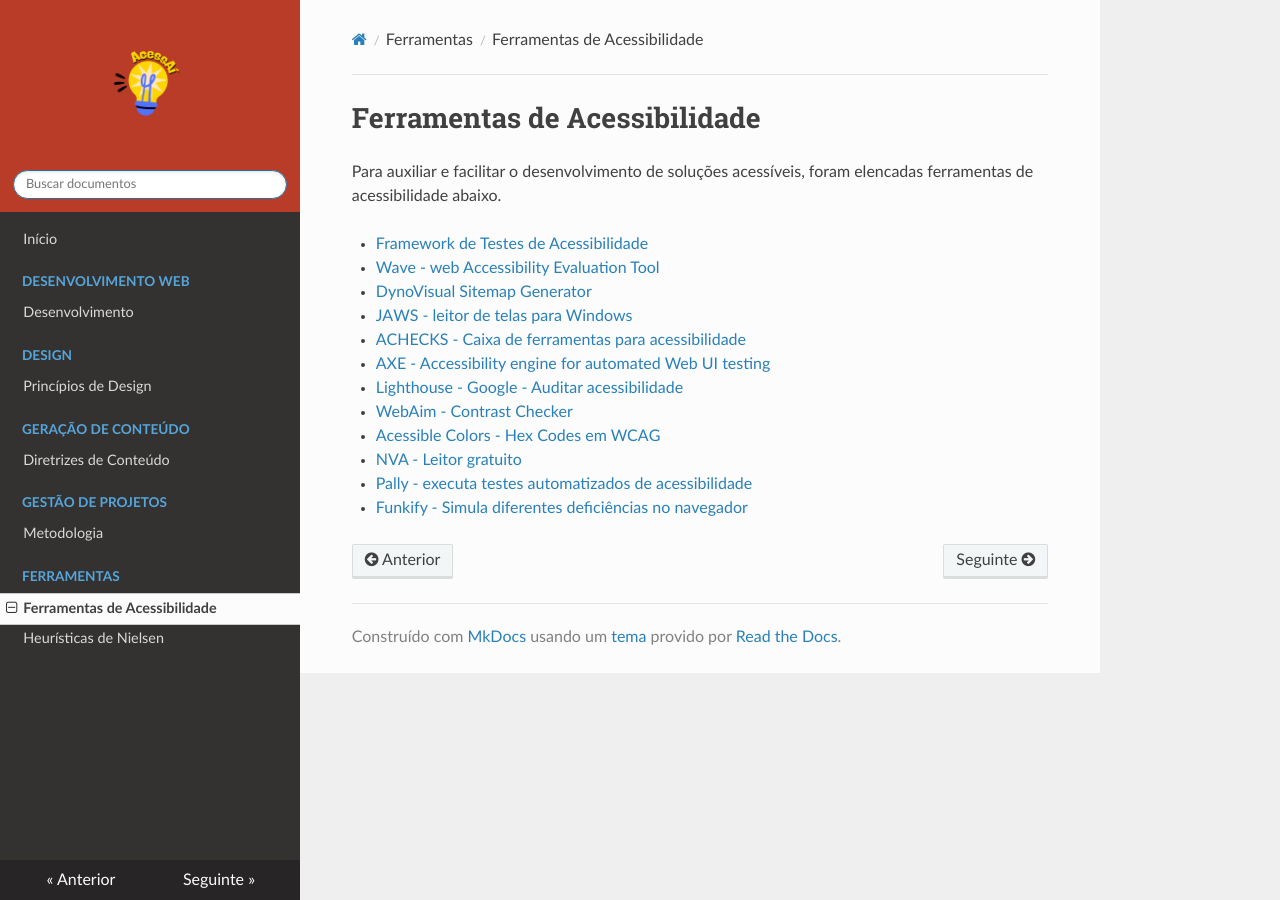
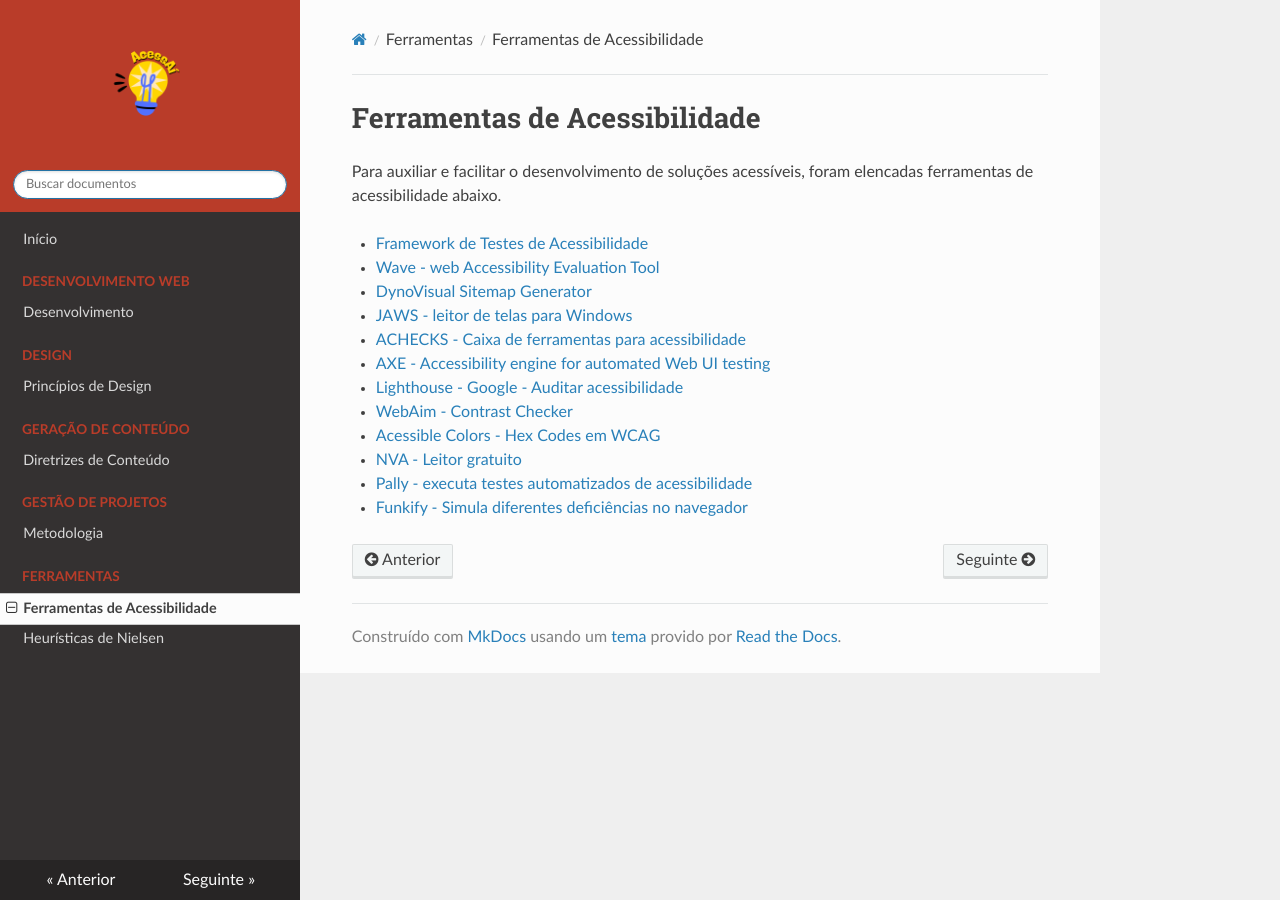
Before and after one commit to UnBIHC2025-1/IHC-2025.1-Grupo02, an MkDocs documentation site: the page built from docs/tools/ferramentas.md, in a window 1280 px wide. Built offline with MkDocs 1.6.1, drawn with Linux system fonts in a browser that asks for light colours; nearby versions of some CDN libraries.

Commit message:
Update extra.css

```diff
--- a/docs/stylesheets/extra.css
+++ b/docs/stylesheets/extra.css
@@ -5,3 +5,7 @@
 .wy-side-nav-search {
     background-color: #b93c29 !important;
 }
+
+.wy-menu-vertical header, .wy-menu-vertical p.caption {
+    color: #b93c29 !important;
+}
```
